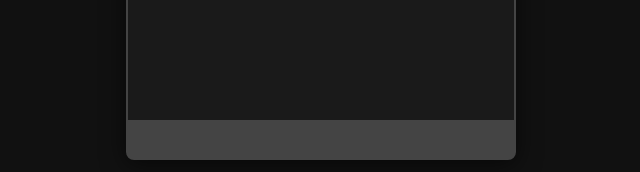
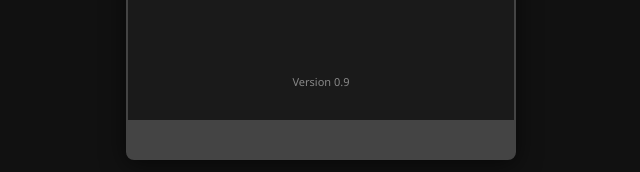
Before and after one commit to Donneur2lumiere/HarzaDice, a website: page webapp/www/index.html in a window 1280 px wide. Shown: the part 625-797 px from the top of the page, 319-959 px from the left. Drawn offline with Linux system fonts and the light colour scheme.

Commit message:
Affichage de la Version 0.9 en bas de l'écran et mise à jour versionName Gradle

```diff
--- a/webapp/www/index.html
+++ b/webapp/www/index.html
@@ -283,6 +283,16 @@
   .btn-quitter:active { background: #e74c3c; }
   .cadre-telephone { position: relative; }
 
+  /* === Affichage de la version en bas de l'écran === */
+  .label-version {
+    text-align: center;
+    font-size: 11px;
+    color: #888;
+    padding-top: 4px;
+    user-select: none;
+    flex-shrink: 0;
+  }
+
   /* Sur mobile réel, on masque la barre de mode */
   @media (max-width: 500px) {
     .barre-mode { display: none; }
@@ -319,6 +329,7 @@
           <div id="ligne-resultat"></div>
           <div id="effet"></div>
         </div>
+        <div class="label-version">Version 0.9</div>
       </div>
     </div>
   </div>
```
Also changed, not shown: 1 other file.
